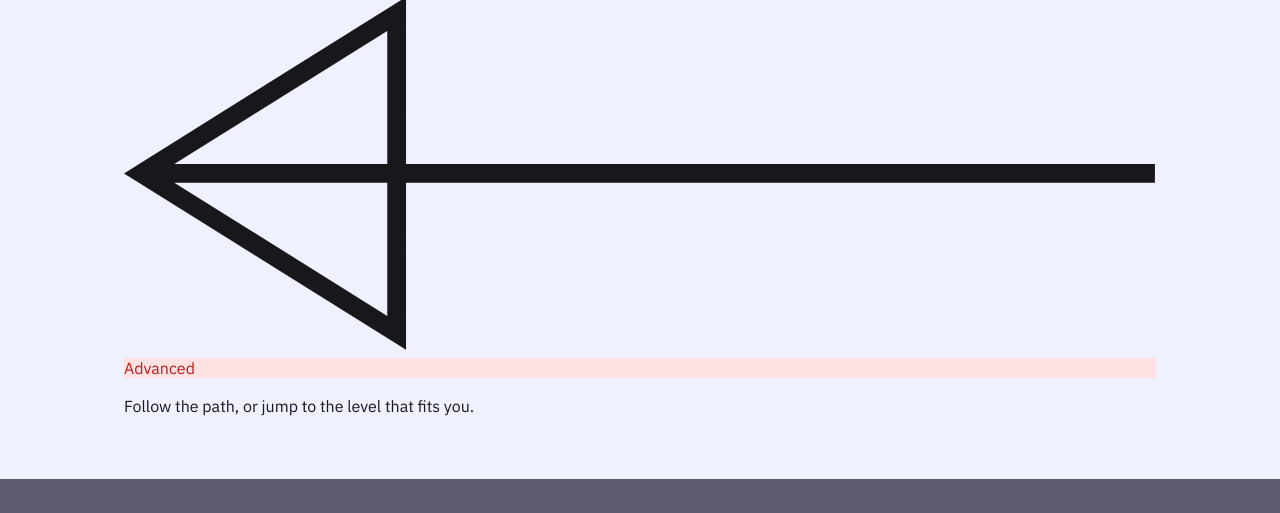
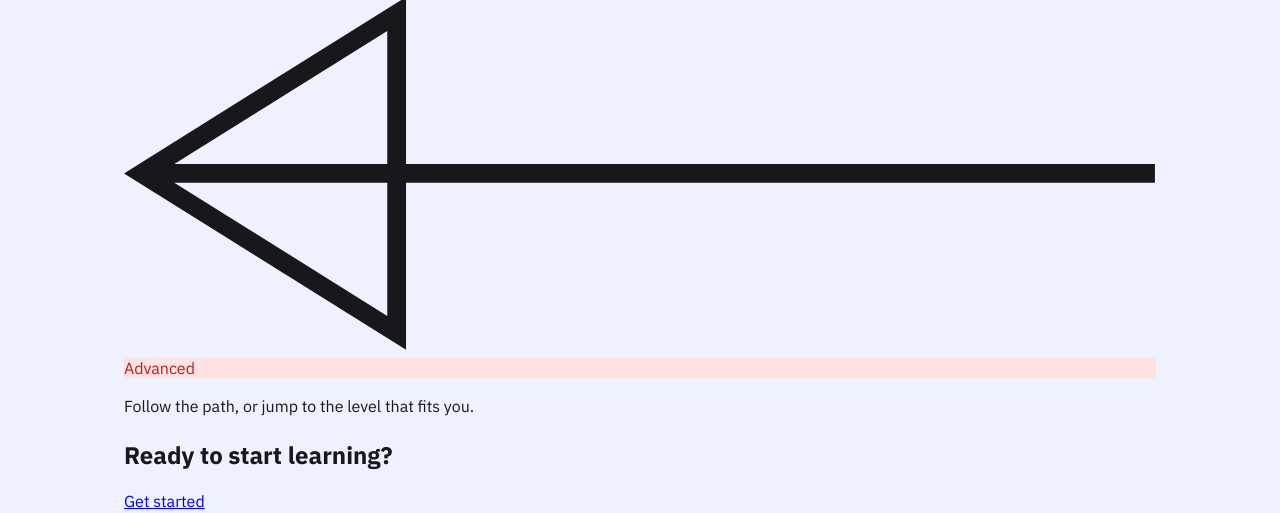
Before and after one commit to PBNowak/highsoft-course-portal, a plain HTML site: page frontend/index.html in a window 1280 px wide. Shown: the part 1297-1810 px from the top of the page. Drawn offline with Linux system fonts and the light colour scheme.

Commit message:
Add call to action section to landing page

```diff
--- a/frontend/index.html
+++ b/frontend/index.html
@@ -171,6 +171,12 @@
         </section>
 
 
+        <!-- Call to action -->
+        <section class="cta">
+            <h2>Ready to start learning?</h2>
+            <a href="courses.html" class="btn btn-primary">Get started</a>
+        </section>
+
     </main>
 
     <footer class="site-footer">
```
